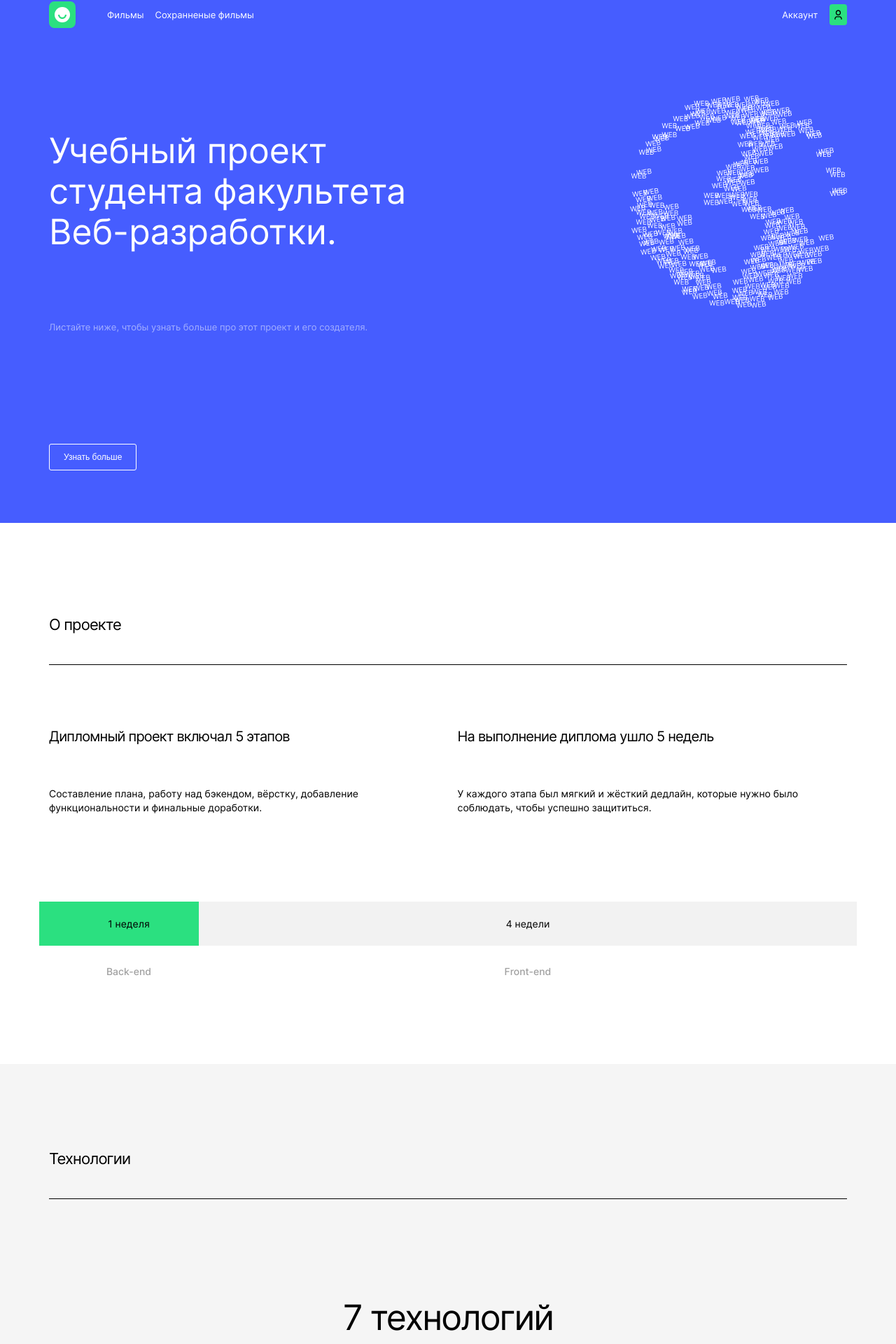
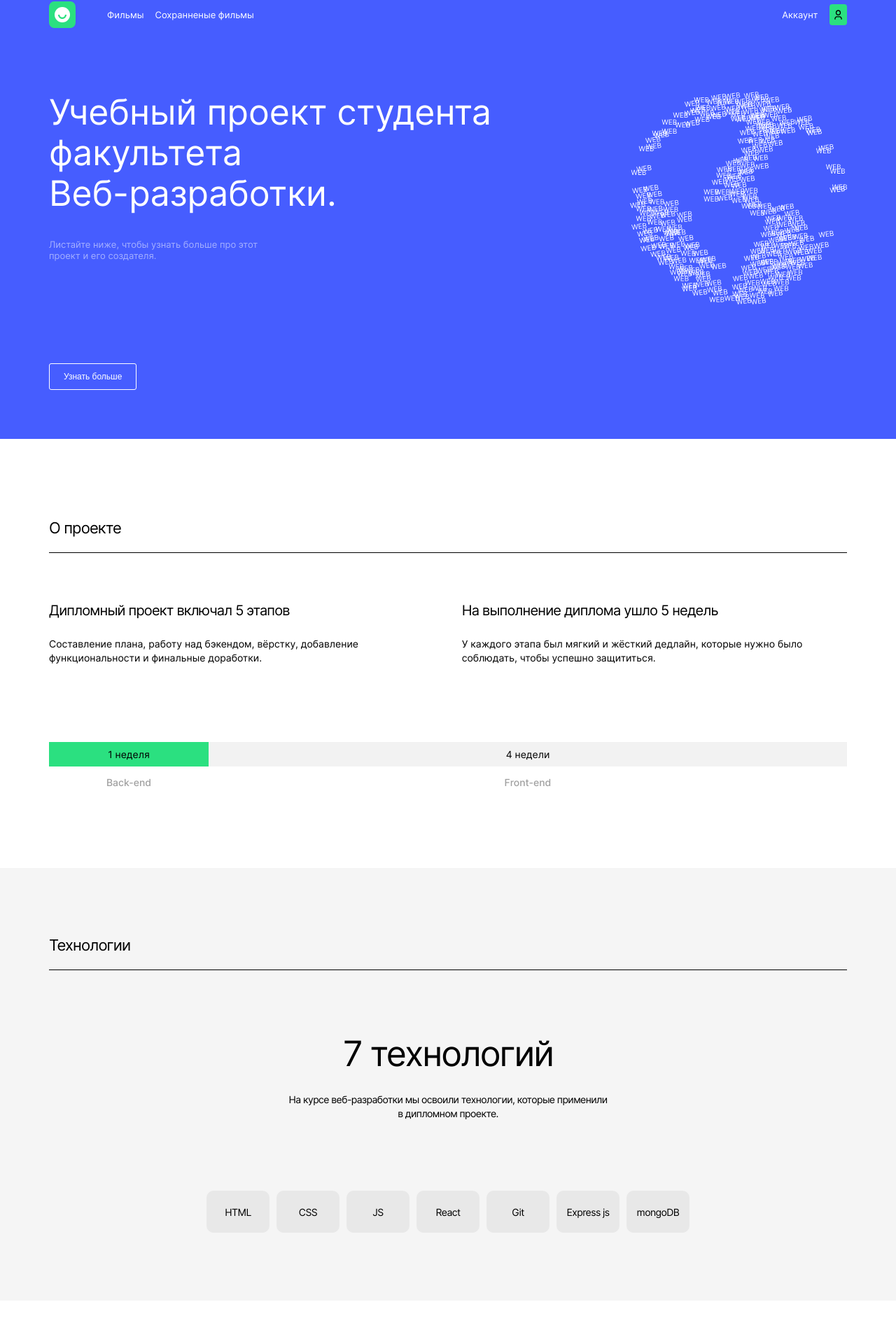
Before and after one commit to MDaryaK/movies-explorer-frontend, a React (Create React App) app: page / in a window 1280 px wide. Shown: the part 19-1939 px from the top of the page at 70% size. Built offline with nearby package versions, Linux system fonts and the light colour scheme.

Commit message:
main desktop page fig

```diff
--- a/src/components/Footer/index.css
+++ b/src/components/Footer/index.css
@@ -41,6 +41,7 @@
   border-top: 1px solid #E8E8E8;
 
   .footer__copyright {
+    margin: 0;
     font-size: 13px;
     font-weight: 400;
   }
--- a/src/components/Header/index.css
+++ b/src/components/Header/index.css
@@ -7,9 +7,6 @@
 }
 
 .header__container {
-  width: 100%;
-  max-width: 1280px;
-
   padding: 18px 0;
 
   display: flex;
--- a/src/components/Main/AboutMe/index.css
+++ b/src/components/Main/AboutMe/index.css
@@ -1,5 +1,5 @@
 .main-about-me__container {
-  padding-top: 110px;
+  padding-top: 113px;
 
   display: flex;
   flex-direction: column;
--- a/src/components/Main/AboutProject/index.css
+++ b/src/components/Main/AboutProject/index.css
@@ -4,13 +4,10 @@
 }
 
 .main-about__container {
-  width: 100%;
-  max-width: 1280px;
+  padding: 114px 0;
 
-  padding: 110px 0;
   display: flex;
   flex-direction: column;
-
   gap: 70px;
 }
 
@@ -34,7 +31,7 @@
 
   .main-about__stages {
     display: flex;
-    gap: 40px;
+    gap: 52px;
   }
 
   @media screen and (max-width: 980px) {
@@ -56,6 +53,8 @@
     gap: 26px;
 
     .main-about__stages-title {
+      margin: 0;
+
       font-size: 20px;
 
       font-weight: 400;
@@ -70,8 +69,9 @@
     }
 
     .main-about__stages-description {
+      margin: 0;
+
       font-size: 14px;
-
       font-weight: 400;
       line-height: 20px;
     }
@@ -119,8 +119,11 @@
 
     .main-about__weeks-item div {
       padding: 9px 14px;
+
       display: flex;
       justify-content: center;
+
+      box-sizing: border-box;
     }
 
     @media screen and (max-width: 980px) {
@@ -136,8 +139,9 @@
     }
 
     .main-about__weeks-item div p {
+      margin: 0;
+
       font-size: 14px;
-
       font-weight: 400;
       color: #000;
     }
@@ -150,8 +154,9 @@
     }
 
     .main-about__weeks-item > p {
+      margin: 0;
+
       font-size: 14px;
-
       font-weight: 500;
       line-height: 17px;
       text-align: center;
--- a/src/components/Main/Portfolio/index.css
+++ b/src/components/Main/Portfolio/index.css
@@ -1,10 +1,10 @@
 .main-portfolio {
   margin-top: 100px;
-  margin-bottom: 125px;
+  margin-bottom: 106px;
 
   display: flex;
   flex-direction: column;
-  gap: 50px;
+  gap: 44px;
 }
 
 @media screen and (max-width: 420px) {
@@ -14,6 +14,8 @@
 }
 
 .main-portfolio__title {
+  margin: 0;
+
   font-size: 18px;
   font-weight: 400;
   line-height: 20px;
@@ -30,14 +32,14 @@
 .main-portfolio__links {
   display: flex;
   flex-direction: column;
-  gap: 20px;
+  gap: 16px;
 }
 
 .main-portfolio__links-item {
   width: 100%;
   max-height: 70px;
 
-  padding-bottom: 19px;
+  padding-bottom: 13px;
 
   display: flex;
   align-items: center;
@@ -63,6 +65,8 @@
 }
 
 .main-portfolio__links-item p {
+  margin: 0;
+
   font-size: 30px;
   font-weight: 400;
   line-height: 50px;
--- a/src/components/Main/Promo/index.css
+++ b/src/components/Main/Promo/index.css
@@ -3,7 +3,7 @@
 }
 
 .main-promo__container {
-  padding: 75px 0;
+  padding: 70px 0;
 
   display: flex;
 }
@@ -27,7 +27,7 @@
 }
 
 .main-promo__info {
-  max-width: 630px;
+  max-width: 635px;
 
   display: flex;
   flex-direction: column;
@@ -53,6 +53,8 @@
   }
 
   .main-promo__info-title {
+    margin: 0;
+
     font-size: 50px;
 
     font-weight: 400;
@@ -79,6 +81,10 @@
   }
 
   .main-promo__info-description {
+    max-width: 310px;
+
+    margin: 0;
+
     font-size: 13px;
     font-weight: 400;
 
--- a/src/components/Main/Promo/index.js
+++ b/src/components/Main/Promo/index.js
@@ -1,6 +1,6 @@
 import React from "react";
 
-import world from "../../../images/world.png"
+import world from "../../../images/world.svg"
 
 import "./index.css";
 
@@ -11,9 +11,9 @@ export default function Promo() {
         <div className="main-promo__container">
           <div className="main-promo__info">
             <div className="main-promo__info-wrapper">
-              <p className="main-promo__info-title">
-                Учебный проект студента факультета Веб-разработки.
-              </p>
+              <h1 className="main-promo__info-title">
+                Учебный проект студента факультета <br/> Веб-разработки.
+              </h1>
               <p className="main-promo__info-description">
                 Листайте ниже, чтобы узнать больше про этот проект и его создателя.
               </p>
--- a/src/components/Main/Techs/index.css
+++ b/src/components/Main/Techs/index.css
@@ -3,7 +3,7 @@
 }
 
 .main-technologies__container {
-  padding: 100px 0;
+  padding: 97px 0;
 
   display: flex;
   flex-direction: column;
@@ -12,9 +12,11 @@
   .main-technologies__info {
     display: flex;
     flex-direction: column;
-    gap: 20px;
+    gap: 27px;
 
     .main-technologies__info-title {
+      margin: 0;
+
       font-size: 50px;
       font-weight: 400;
       line-height: 58px;
@@ -32,6 +34,8 @@
     }
 
     .main-technologies__info-subtitle {
+      margin: 0;
+
       font-size: 14px;
       font-weight: 400;
       line-height: 20px;
--- a/src/components/Main/Techs/index.js
+++ b/src/components/Main/Techs/index.js
@@ -37,9 +37,9 @@ export default function Techs() {
           <SectionTitle title="Технологии" />
           <div>
             <div className="main-technologies__info">
-              <p className="main-technologies__info-title">
+              <h3 className="main-technologies__info-title">
                 7 технологий
-              </p>
+              </h3>
               <p className="main-technologies__info-subtitle">
                 На курсе веб-разработки мы освоили технологии, которые применили <br/> в дипломном проекте.
               </p>
--- a/src/components/SectionTitle/index.css
+++ b/src/components/SectionTitle/index.css
@@ -1,26 +1,25 @@
-.sectionTitle {
+.section-title {
   padding-bottom: 22px;
 
   border-bottom: 1px solid black;
 }
 
-@media screen and (max-width: 420px) {
-  .sectionTitle {
-    padding-bottom: 28px;
+.section-title {
+  margin: 0;
+  padding-bottom: 22px;
 
-  }
-}
-
-.sectionTitle p {
   font-size: 22px;
-
   font-weight: 400;
   font-style: normal;
   letter-spacing: -0.88px;
+
+  border-bottom: 1px solid black;
 }
 
 @media screen and (max-width: 420px) {
-  .sectionTitle p {
+  .section-title {
+    padding-bottom: 28px;
+
     font-size: 18px;
     letter-spacing: -0.72px;
   }
--- a/src/components/SectionTitle/index.js
+++ b/src/components/SectionTitle/index.js
@@ -4,10 +4,8 @@ import "./index.css";
 
 export default function SectionTitle(props) {
   return (
-    <div className="sectionTitle">
-      <p>
-        {props.title}
-      </p>
-    </div>
+    <p className="section-title">
+      {props.title}
+    </p>
   );
 }
```
Also changed, not shown: src/images/world.png (deleted), src/images/world.svg (added).
